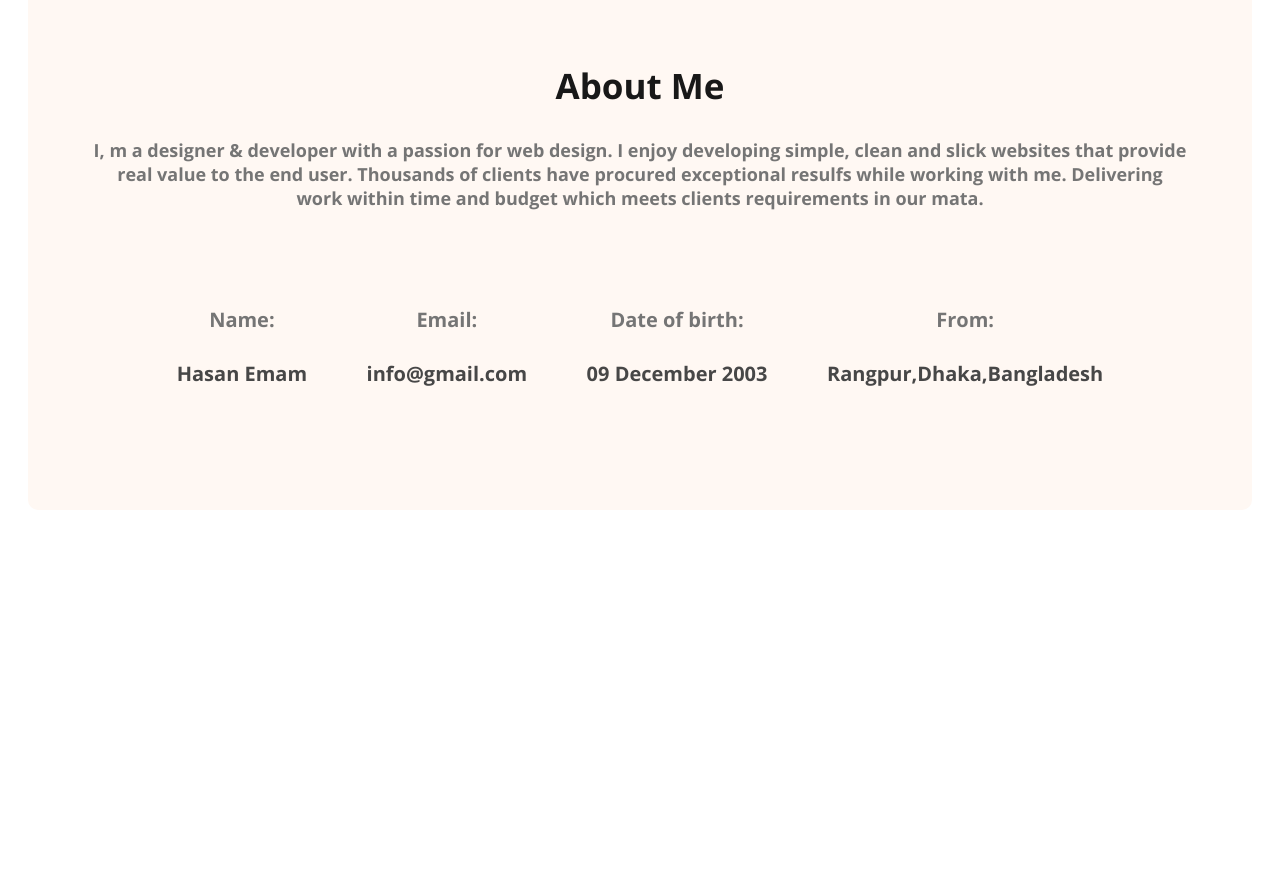
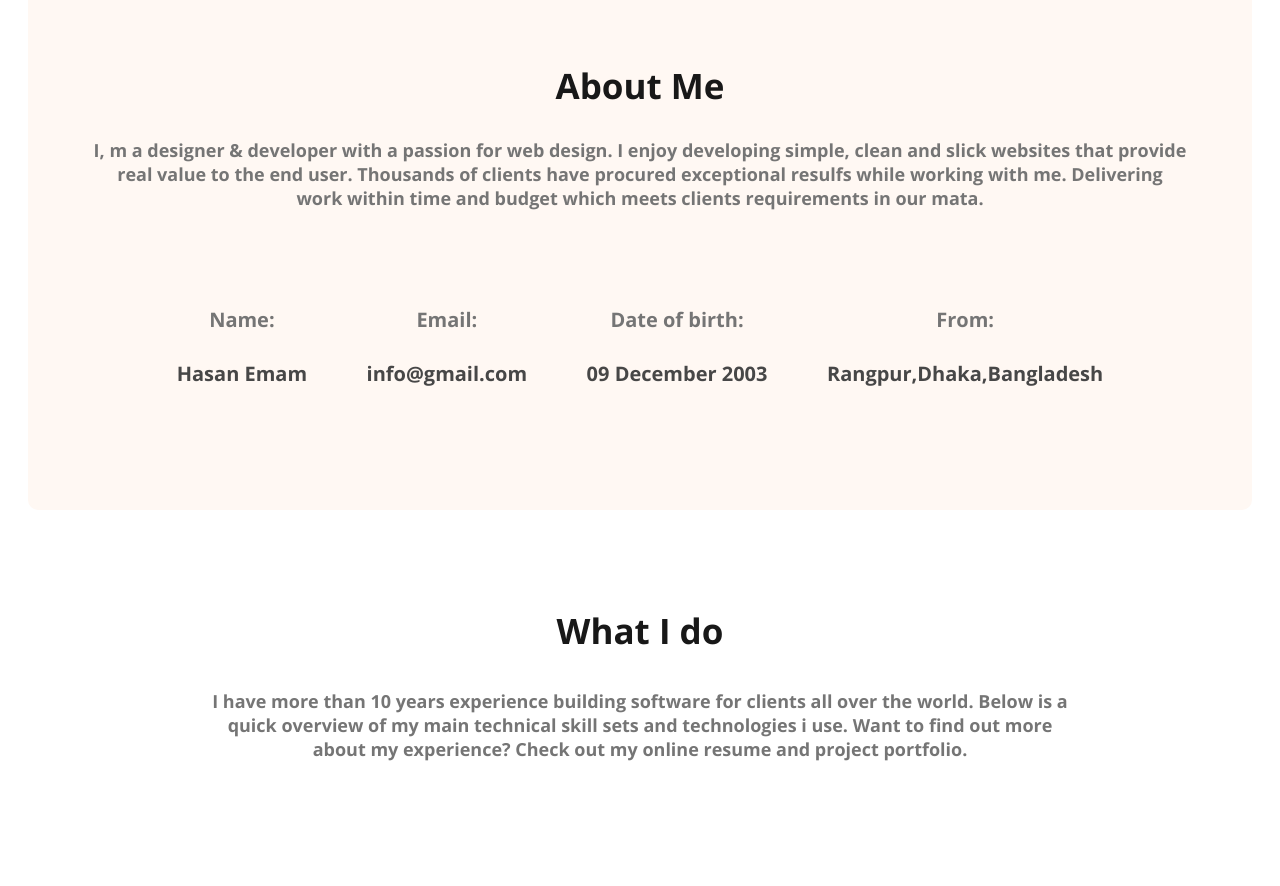
Before and after one commit to hasanemam1717/Emam-porfolio, a plain HTML site: page index.html in a window 1280 px wide. Shown: the part 946-1832 px from the top of the page. Before the commit the page ends 1546 px from the top, so only its background shows below. Drawn offline with nearby package versions, Linux system fonts and the light colour scheme.

Commit message:
added what-i-do

```diff
--- a/index.html
+++ b/index.html
@@ -64,6 +64,12 @@
                     <p class="info-discription">Rangpur,Dhaka,Bangladesh</p>
                 </div>
             </div>
+            <section class="what-i-do">
+                <div class="text">
+                    <h1> What I do</h1>
+                    <h2>I have more than 10 years experience building software for clients all over the world. Below is a quick overview of my main technical skill sets and technologies i use. Want to find out more about my experience? Check out my online resume and project portfolio.</h2>
+                </div>
+            </section>
         </section>
 
 
--- a/styles/style.css
+++ b/styles/style.css
@@ -90,3 +90,13 @@ font-weight: 700;
 .info-discription{color: #474747;
     font-size: 20px;
     font-weight: 700;}
+.what-i-do{}
+.text{    padding: 110px;}
+.text h1 {color: #181818;
+    text-align: center;
+    font-size: 35px;
+    font-weight: 700;}
+.text h2{color:  #757575;
+    text-align: center;
+    font-size: 18px;
+    font-weight: 400;}
```
